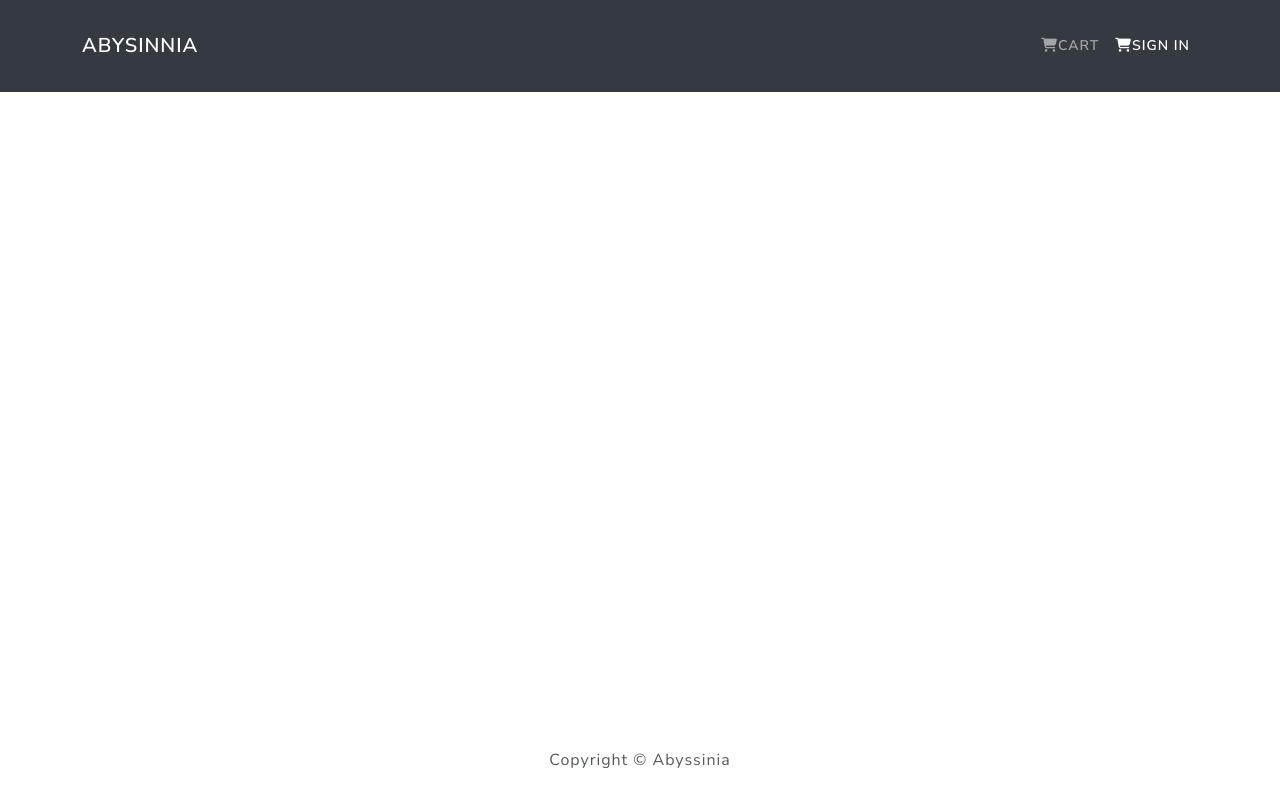
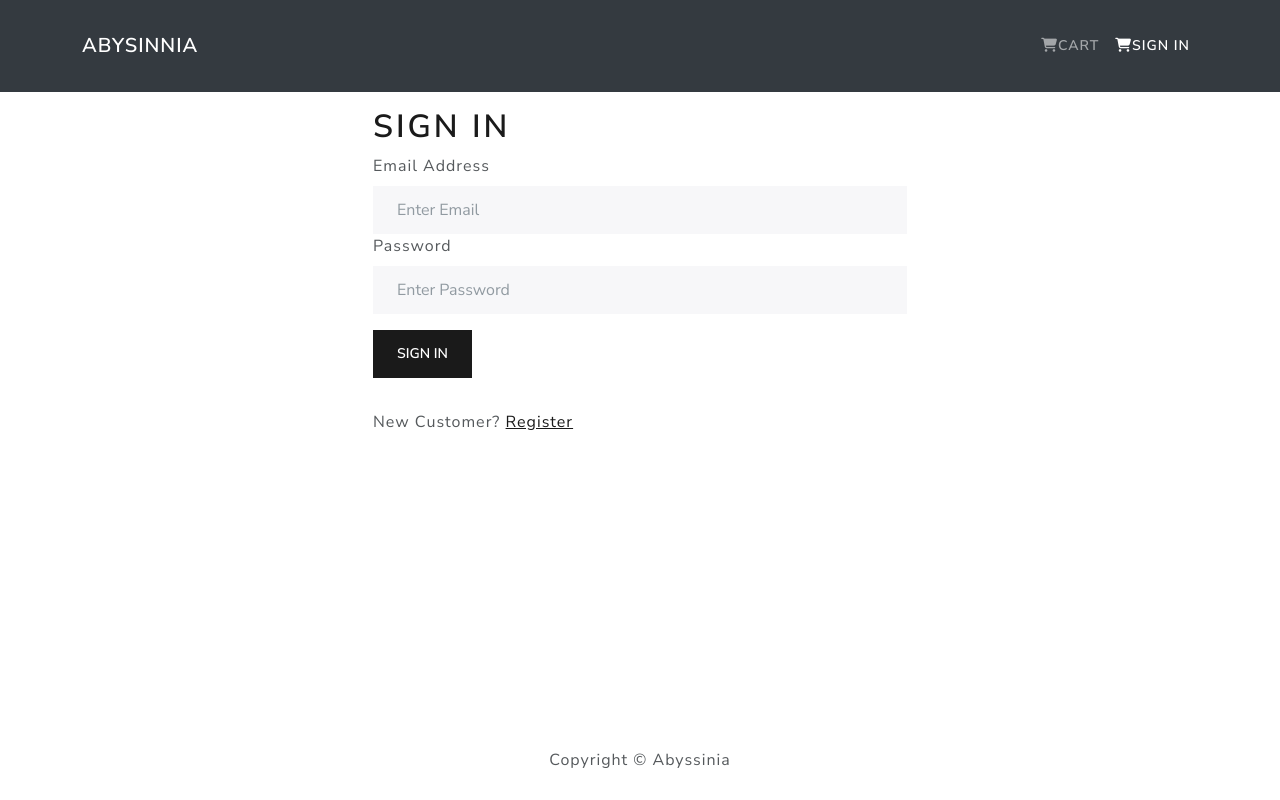
Before and after one commit to Dcode3244/alx_portfolio, a React (Create React App) app in the folder frontend/: page /login in a window 1280 px wide. Built offline with nearby package versions, Linux system fonts and the light colour scheme.

Commit message:
added login screen

```diff
--- a/frontend/src/App.js
+++ b/frontend/src/App.js
@@ -7,6 +7,7 @@
 import HomeScreen from './screens/HomeScreen';
 import ProductScreen from './screens/ProductScreen';
 import CartScreen from './screens/CartScreen';
+import LoginScreen from './screens/LoginScreen';
 
 function App() {
   return (
@@ -16,6 +17,7 @@
         <Container>
           <Routes>
             <Route path='/' element={<HomeScreen />} />
+            <Route path='/login' element={<LoginScreen />} />
             <Route path='/product/:id' element={<ProductScreen />} />
             <Route path='/cart/:id?' element={<CartScreen />} />
           </Routes>
--- /dev/null
+++ b/frontend/src/components/FormContainer.jsx
@@ -0,0 +1,16 @@
+import React from 'react'
+import { Container, Row, Col } from 'react-bootstrap'
+
+const FormContainer = (props) => {
+    return (
+        <Container>
+            <Row className='justify-content-md-center'>
+                <Col xs={12} md={6}>
+                    {props.children}
+                </Col>
+            </Row>
+        </Container>
+    )
+}
+
+export default FormContainer
--- /dev/null
+++ b/frontend/src/screens/LoginScreen.jsx
@@ -0,0 +1,74 @@
+import React, { useState, useEffect } from 'react'
+import { Link, useNavigate, useParams, useSearchParams } from 'react-router-dom'
+import { Form, Button, Row, Col } from 'react-bootstrap'
+import { useDispatch, useSelector } from 'react-redux'
+import Message from '../components/Message'
+import Loader from '../components/Loader'
+import { login } from '../actions/userActions'
+import FormContainer from '../components/FormContainer'
+
+const LoginScreen = () => {
+
+    const [email, setEmail] = useState('')
+    const [password, setPassword] = useState('')
+    const [searchParams] = useSearchParams()
+    const navigate = useNavigate()
+    const params = useParams()
+
+
+    const dispatch = useDispatch()
+
+    const userLogin = useSelector(state => state.userLogin)
+    const { loading, error, userInfo } = userLogin
+
+
+    const redirect = searchParams.get('redirect') ? searchParams.get('redirect') : '/';
+
+    useEffect(() => {
+
+        if (userInfo) {
+            navigate(redirect)
+        }
+    }, [redirect, navigate, userInfo])
+    const submitHandler = (e) => {
+        e.preventDefault();
+
+        dispatch(login(email, password))
+    }
+    return (
+        <FormContainer>
+            <h1>Sign In</h1>
+            {error && <Message>{error}</Message>}
+            {loading && <Loader />}
+            <Form onSubmit={submitHandler}>
+                <Form.Group controlId='email'>
+                    <Form.Label>Email Address</Form.Label>
+                    <Form.Control type='email' placeholder='Enter Email' value={email} onChange={(e) => setEmail(e.target.value)}>
+
+                    </Form.Control>
+                </Form.Group>
+                <Form.Group controlId='password'>
+                    <Form.Label>Password</Form.Label>
+                    <Form.Control type='password' placeholder='Enter Password' value={password} onChange={(e) => setPassword(e.target.value)}>
+
+                    </Form.Control>
+                </Form.Group>
+
+                <Button type='submit' variant='primary' className='my-3'>
+                    Sign In
+                </Button>
+            </Form>
+
+            <Row className='py-3'>
+                <Col>
+                    New Customer?{' '}
+                    <Link to={redirect ? `/register?redirect=${redirect}` : '/register'}>
+                        Register
+                    </Link>
+                </Col>
+            </Row>
+        </FormContainer>
+    )
+}
+
+export default LoginScreen
```
